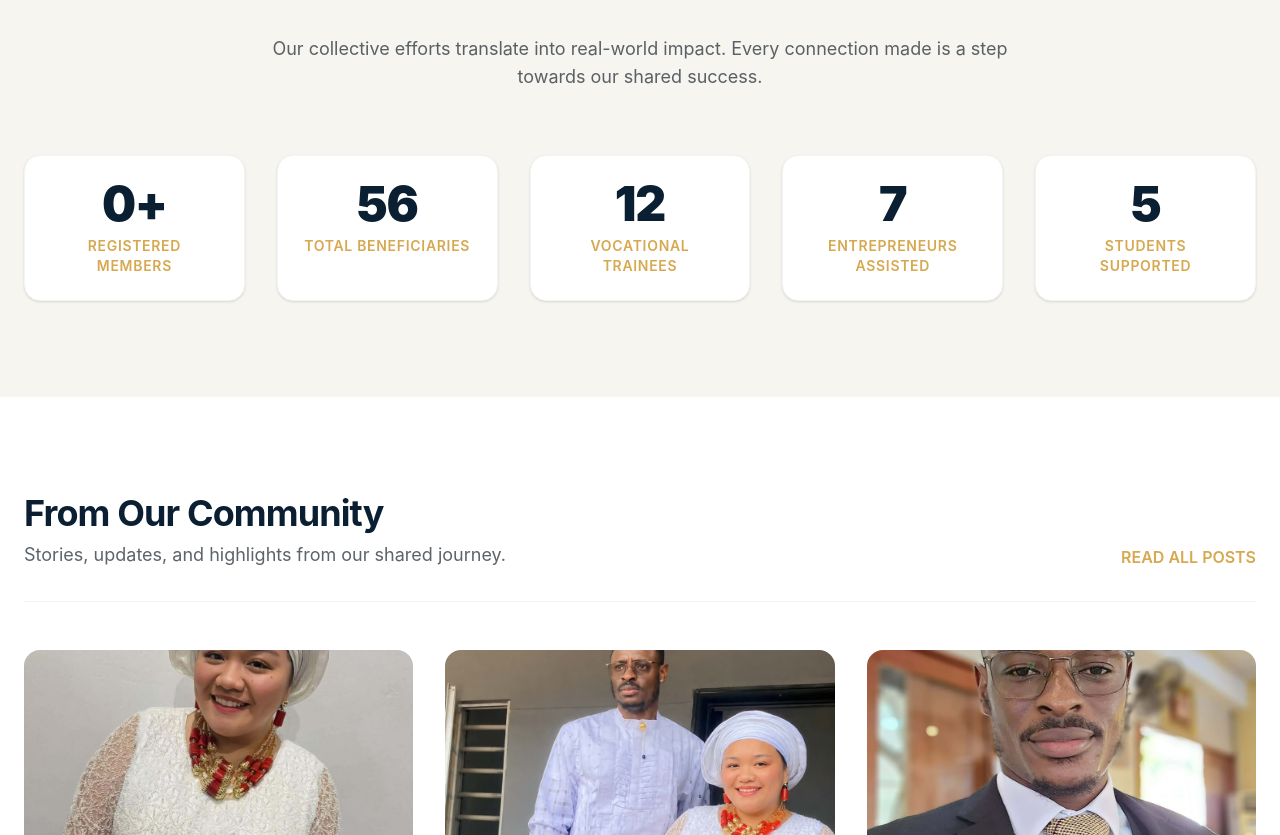
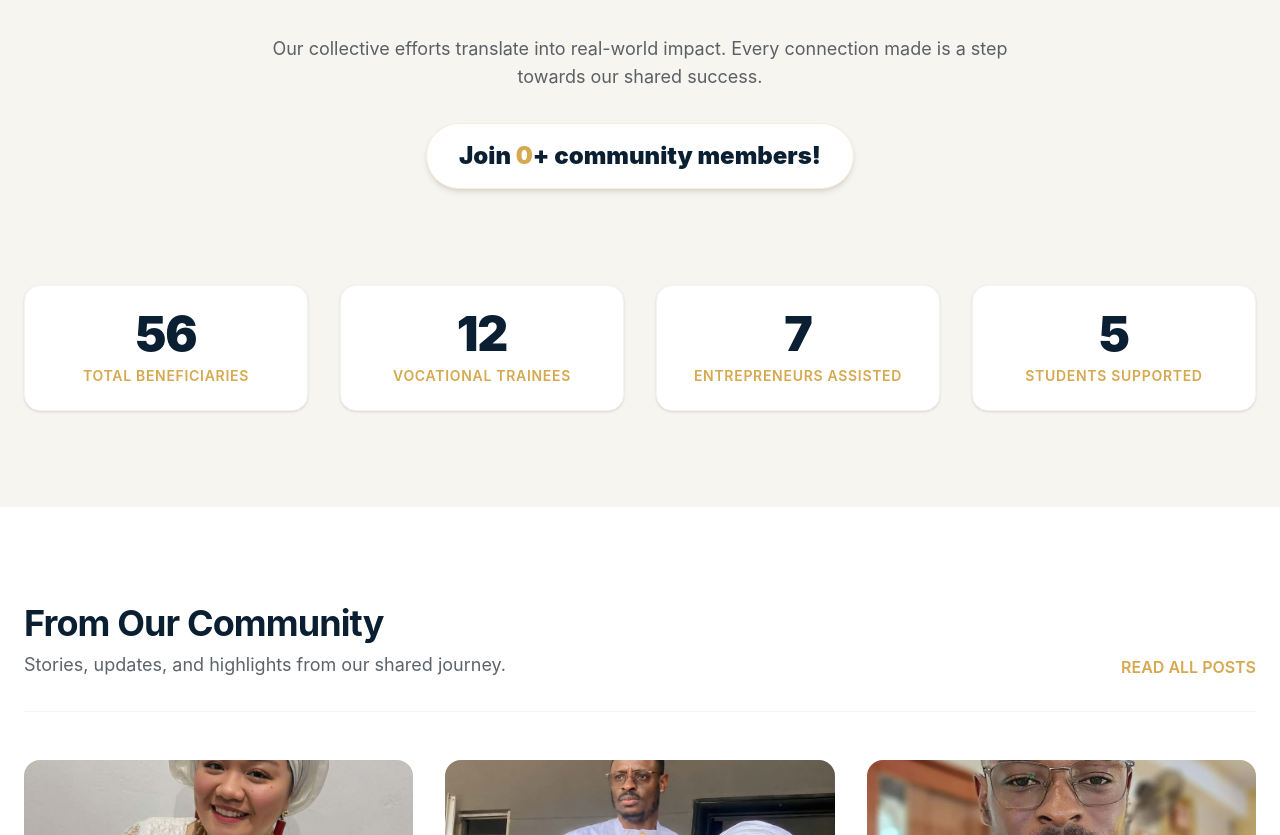
Before and after one commit to danielseraph/Dr-Theos, a React (Vite) app: page / in a window 1280 px wide. Shown: the part 3161-3996 px from the top of the page. Built offline with nearby package versions, Linux system fonts and the light colour scheme; no server answers.

Commit message:
total count

```diff
--- a/src/components/sections/ImpactSection.tsx
+++ b/src/components/sections/ImpactSection.tsx
@@ -48,23 +48,13 @@ const StatItem: React.FC<StatItemProps> = ({ endValue, suffix, label }) => {
   );
 };
 
+import { useMemberCount } from '../../hooks/useMemberCount';
+
 export const ImpactSection = () => {
-  const [totalRegistered, setTotalRegistered] = useState<number | null>(null);
+  const { count, loading, error } = useMemberCount();
 
-  useEffect(() => {
-    fetch('https://theo-api-production.up.railway.app/api/v1/registrations/count')
-      .then(res => res.json())
-      .then(data => {
-        if (data && typeof data.count === 'number') {
-          setTotalRegistered(data.count);
-        }
-      })
-      .catch(err => console.error('Error fetching registration count:', err));
-  }, []);
-
-  // Real data pulled from recent initiatives, plus live registration count
+  // Real data pulled from recent initiatives
   const stats = [
-    { value: totalRegistered !== null ? totalRegistered : 0, suffix: '+', label: 'Registered Members' },
     { value: 56, suffix: '', label: 'Total Beneficiaries' },
     { value: 12, suffix: '', label: 'Vocational Trainees' },
     { value: 7, suffix: '', label: 'Entrepreneurs Assisted' },
@@ -84,12 +74,32 @@ export const ImpactSection = () => {
             When We Move Together, <br />
             <span className="text-gold">We Move Further.</span>
           </motion.h2>
-          <p className="text-lg text-dark/70">
+          <p className="text-lg text-dark/70 mb-8">
             Our collective efforts translate into real-world impact. Every connection made is a step towards our shared success.
           </p>
+
+          {/* Member Count Display */}
+          <motion.div
+            initial={{ opacity: 0, scale: 0.9 }}
+            whileInView={{ opacity: 1, scale: 1 }}
+            viewport={{ once: true }}
+            transition={{ delay: 0.2 }}
+            className="inline-block bg-white px-8 py-4 rounded-full shadow-md border border-gold/20 mb-8"
+          >
+            {loading ? (
+              <div className="flex items-center justify-center gap-3">
+                <div className="w-5 h-5 border-2 border-gold border-t-transparent rounded-full animate-spin"></div>
+                <span className="text-navy font-bold text-lg md:text-xl">Loading community members...</span>
+              </div>
+            ) : (
+              <p className="text-navy font-black text-xl md:text-2xl">
+                Join <span className="text-gold">{error ? '0' : (count || 0).toLocaleString()}</span>+ community members!
+              </p>
+            )}
+          </motion.div>
         </div>
 
-        <div className="grid grid-cols-2 md:grid-cols-3 lg:grid-cols-5 gap-6 md:gap-8">
+        <div className="grid grid-cols-2 md:grid-cols-4 lg:grid-cols-4 gap-6 md:gap-8">
           {stats.map((stat, index) => (
             <StatItem
               key={index}
--- /dev/null
+++ b/src/hooks/useMemberCount.ts
@@ -0,0 +1,35 @@
+import { useState, useEffect } from 'react';
+
+export const useMemberCount = () => {
+  const [count, setCount] = useState<number | null>(null);
+  const [loading, setLoading] = useState<boolean>(true);
+  const [error, setError] = useState<string | null>(null);
+
+  useEffect(() => {
+    const fetchCount = async () => {
+      try {
+        setLoading(true);
+        const response = await fetch('https://theo-api-production.up.railway.app/api/registrations/count');
+        if (!response.ok) {
+          throw new Error('Failed to fetch count');
+        }
+        const json = await response.json();
+        // Look precisely for json.data.total
+        if (json.success && json.data && typeof json.data.total === 'number') {
+          setCount(json.data.total);
+        } else {
+          setCount(0);
+        }
+      } catch (err: any) {
+        setError(err.message || 'An error occurred');
+        setCount(0);
+      } finally {
+        setLoading(false);
+      }
+    };
+
+    fetchCount();
+  }, []);
+
+  return { count, loading, error };
+};
```
